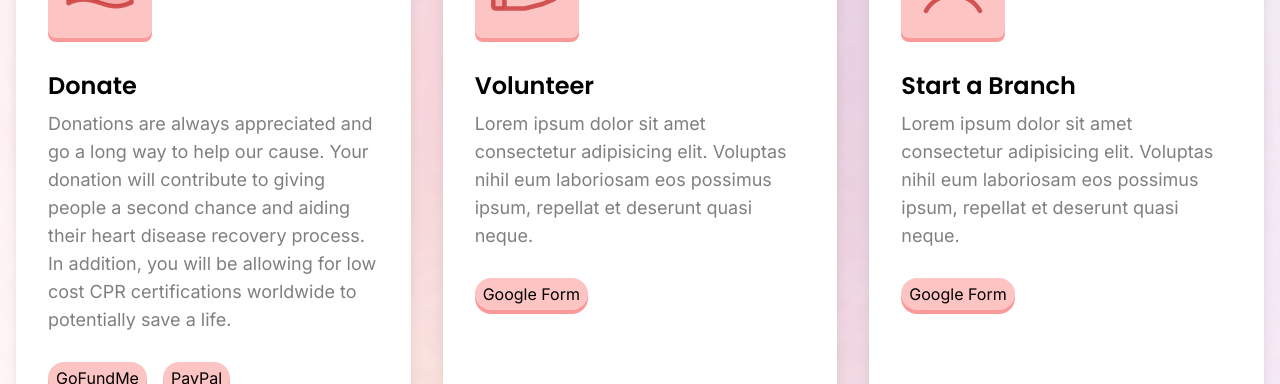
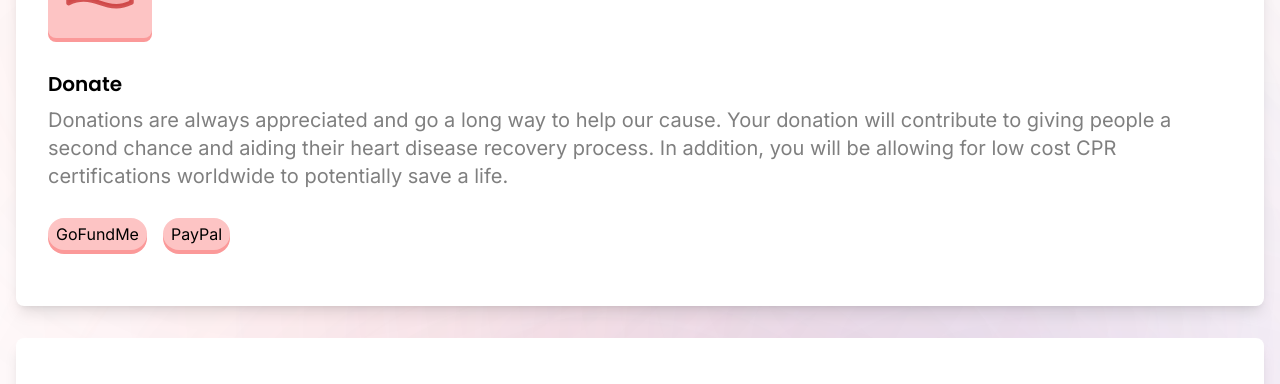
Before and after one commit to Not-Micah/hhearts4hope, a Next.js app: page /getinvolved in a window 1280 px wide. Shown: the part 414-798 px from the top of the page. Built offline with nearby package versions, Linux system fonts and the light colour scheme; no server answers; the database is empty.

Commit message:
scalable landing and get involved page

```diff
--- a/app/getinvolved/components/ApplicationInformation.tsx
+++ b/app/getinvolved/components/ApplicationInformation.tsx
@@ -14,7 +14,8 @@ const ApplicationInformation = () => {
           </div>
           <h3 className="dynamic-subheading">Get Involved</h3>
         </div>
-        <div className="grid grid-cols-3 gap-8 z-10">
+        <div className="grid grid-cols-3 gap-8 z-10
+        max-[1300px]:flex max-[1300px]:flex-col max-[1300px]:gap-y-8">
           {signUps.map((signUp, index) => (
             <div
               key={index}
@@ -24,10 +25,10 @@ const ApplicationInformation = () => {
               <div className="text-7xl text-primary/60 bg-[#fdc4c4] drop-shadow-[0px_4px_0px_rgba(251,153,153,1)] mb-6 p-4 rounded-lg">
                 {signUp.icon}
               </div>
-              <h3 className="text-2xl font-title font-semibold">
+              <h3 className="dynamic-text font-title font-semibold">
                 {signUp.title}
               </h3>
-              <p className="text-lg text-black/50">{signUp.description}</p>
+              <p className="dynamic-text text-black/50">{signUp.description}</p>
               <div className="flex flex-wrap justify-start items-center gap-x-4">
                 {signUp.formLinks.map((link, index) => (
                   <a
--- a/components/Branches.tsx
+++ b/components/Branches.tsx
@@ -39,7 +39,8 @@ const Branches = () => {
       </div>
       <svg
         className="absolute top-1/2 left-1/2 transform -translate-x-1/2 -translate-y-1/2
-        z-10 w-[100vw] opacity-30"
+        z-10 w-[100vw] opacity-20
+        max-lg:hidden"
         version="1.1"
         id="Layer_1"
         xmlns="http://www.w3.org/2000/svg"
@@ -49,7 +50,7 @@ const Branches = () => {
         enable-background="new 0 0 1 1.00232"
       >
         <path
-          fill="#000000"
+          fill="#eb7388"
           d="M0.60131,0.95254c-0.00411,0-0.00828-0.00104-0.01211-0.00322
 	C0.545,0.92414,0.51456,0.88595,0.50348,0.84179c-0.0068-0.02711-0.00632-0.0545,0.00137-0.07921
 	c0.00704-0.02259,0.0214-0.04366,0.04044-0.05934c0.04008-0.033,0.08902-0.0382,0.13161-0.03893
--- a/components/Hero.tsx
+++ b/components/Hero.tsx
@@ -20,8 +20,7 @@ const Hero = () => {
                 <h3 className='dynamic-heading text-white'>
                   Hearts For Hope
                 </h3>
-                <p className='text-lg text-white
-                max-md:text-base max-sm:text-sm'>
+                <p className='dynamic-text text-white'>
                   The Hearts for Hope Movement is a youth-lead nonprofit organization working towards raising awareness about heart disease and supporting those affected. Through promoting heart health education,
                   CPR/AED certification, healthy lifestyle choices, and preventative measures, we aim to empower people to lead healthier lives and reduce the impact of heart disease all around the world.
                 </p>
--- a/components/SignUps.tsx
+++ b/components/SignUps.tsx
@@ -13,7 +13,7 @@ const SignUps = () => {
         >
           <img src={signUp.img} className="w-full h-[300px] object-cover
           rounded-xl shadow-md
-          max-lg:h-[400px] max-lg:mb-14" />
+          max-lg:h-auto max-lg:mb-14" />
           <div className="flex flex-col justify-center items-start gap-y-6">
             <h3 className="dynamic-subheading">{signUp.title}</h3>
             <p className="text-content/80">{signUp.description}</p>
--- a/components/Testimonials.tsx
+++ b/components/Testimonials.tsx
@@ -39,7 +39,8 @@ const Testimonials = () => {
             <div
             key={index}
             className="bg-white rounded-lg p-6 drop-shadow h-[300px]
-            flex flex-col gap-y-4">
+            flex flex-col gap-y-4
+            overflow-hidden overflow-y-scroll no-scrollbar">
               <div className="flex justify-start items-center gap-x-4">
                 <div className="bg-black/10 rounded-full text-white p-4">
                   <ImQuotesLeft size={30} />
@@ -49,7 +50,7 @@ const Testimonials = () => {
                   <p className="text-gray-800">SEO of Apple</p>
                 </div>
               </div>
-              <p className="text-content text-lg">{testimonial.quote}</p>
+              <p className="text-content dynamic-text">{testimonial.quote}</p>
             </div>
           ))}
         </div>
```
